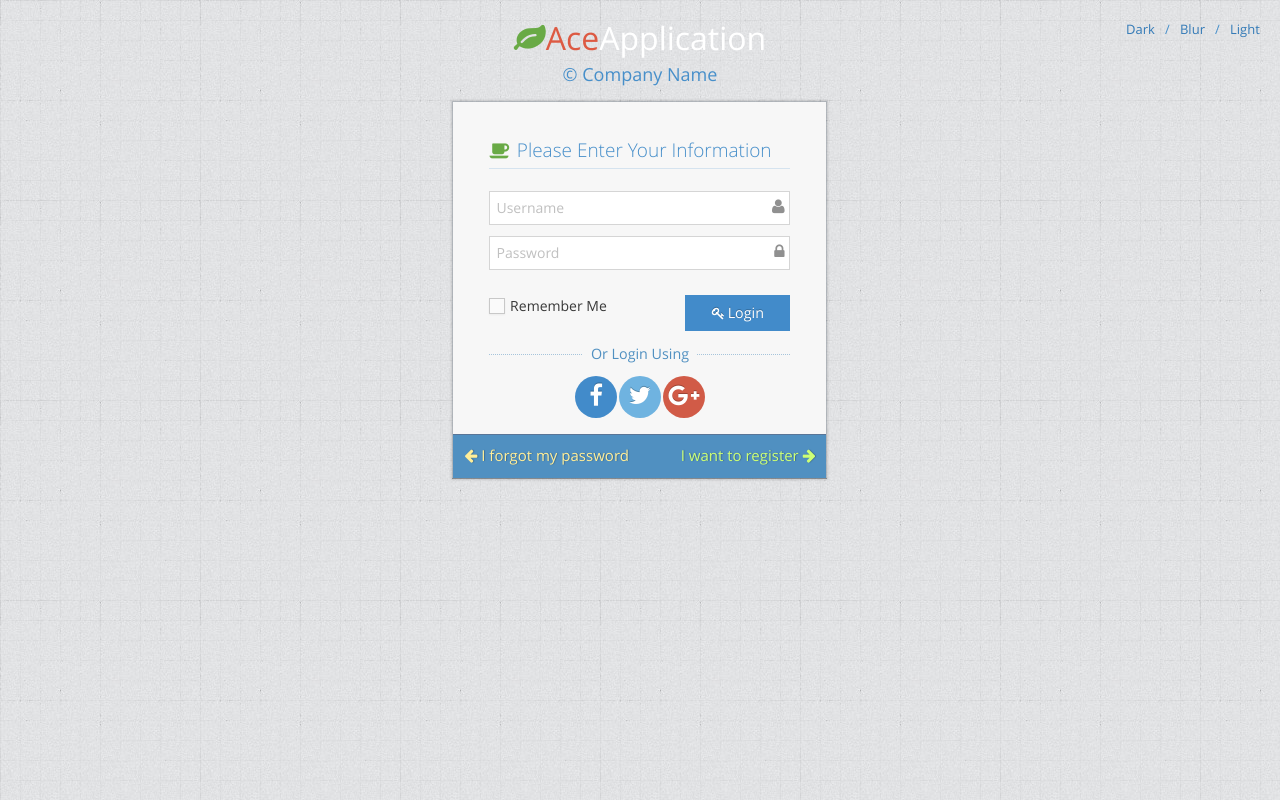
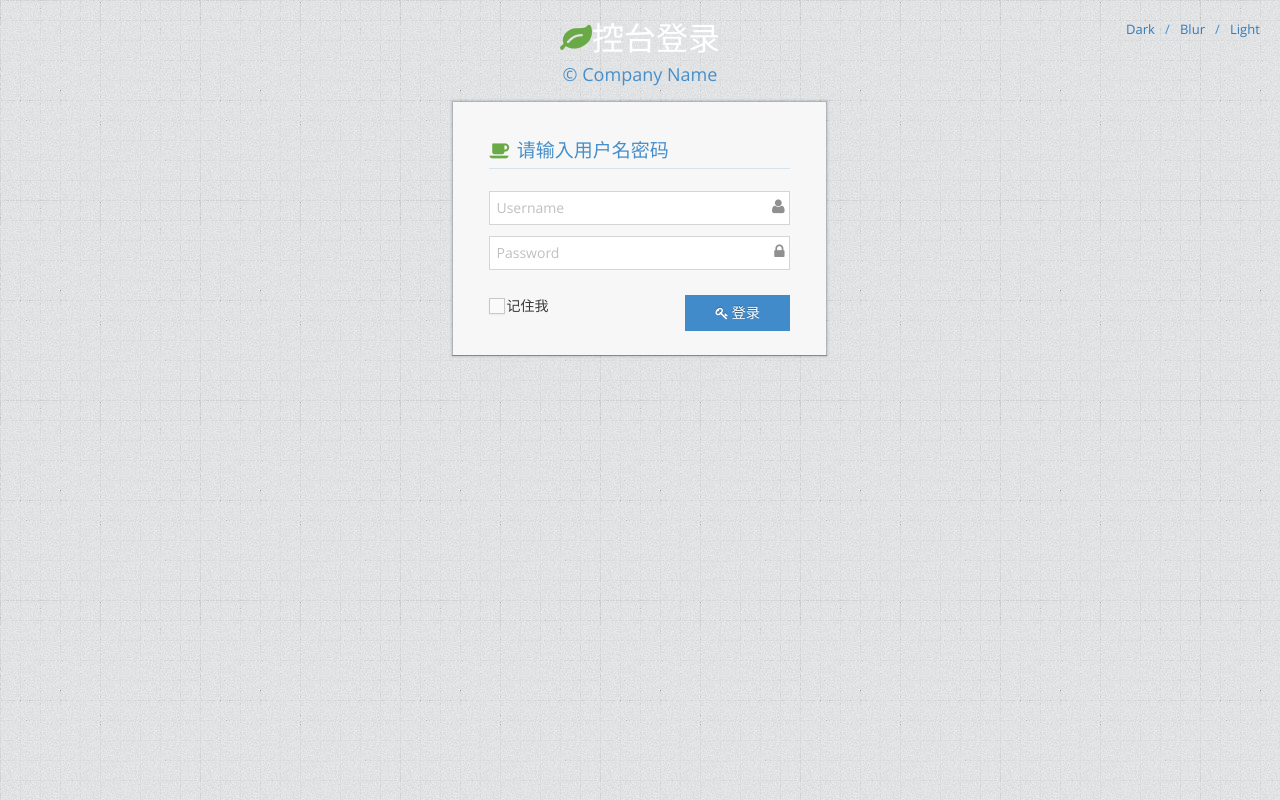
Before and after one commit to LiLiM0/LiLiM0, a Vue app in the folder admin/: page / in a window 1280 px wide. Built offline with nearby package versions, Linux system fonts and the light colour scheme.

Commit message:
1.简化登录页面代码 2.增加eslintrc.js，去掉部分检查项，解决修改代码自动编译时报错：$ is not defined

```diff
--- a/admin/src/App.vue
+++ b/admin/src/App.vue
@@ -7,8 +7,7 @@
                         <div class="center">
                             <h1>
                                 <i class="ace-icon fa fa-leaf green"></i>
-                                <span class="red">Ace</span>
-                                <span class="white" id="id-text2">Application</span>
+                                <span class="white" id="id-text2">控台登录</span>
                             </h1>
                             <h4 class="blue" id="id-company-text">&copy; Company Name</h4>
                         </div>
@@ -21,7 +20,7 @@
                                     <div class="widget-main">
                                         <h4 class="header blue lighter bigger">
                                             <i class="ace-icon fa fa-coffee green"></i>
-                                            Please Enter Your Information
+                                            请输入用户名密码
                                         </h4>
 
                                         <div class="space-6"></div>
@@ -49,13 +48,13 @@
                                                 <div class="clearfix">
                                                     <label class="inline">
                                                         <input type="checkbox" class="ace"/>
-                                                        <span class="lbl"> Remember Me</span>
+                                                        <span class="lbl">记住我</span>
                                                     </label>
 
                                                     <button type="button"
                                                             class="width-35 pull-right btn btn-sm btn-primary">
                                                         <i class="ace-icon fa fa-key"></i>
-                                                        <span class="bigger-110">Login</span>
+                                                        <span class="bigger-110">登录</span>
                                                     </button>
                                                 </div>
 
@@ -63,168 +62,10 @@
                                             </fieldset>
                                         </form>
 
-                                        <div class="social-or-login center">
-                                            <span class="bigger-110">Or Login Using</span>
-                                        </div>
-
-                                        <div class="space-6"></div>
-
-                                        <div class="social-login center">
-                                            <a class="btn btn-primary">
-                                                <i class="ace-icon fa fa-facebook"></i>
-                                            </a>
-
-                                            <a class="btn btn-info">
-                                                <i class="ace-icon fa fa-twitter"></i>
-                                            </a>
-
-                                            <a class="btn btn-danger">
-                                                <i class="ace-icon fa fa-google-plus"></i>
-                                            </a>
-                                        </div>
                                     </div><!-- /.widget-main -->
 
-                                    <div class="toolbar clearfix">
-                                        <div>
-                                            <a href="#" data-target="#forgot-box" class="forgot-password-link">
-                                                <i class="ace-icon fa fa-arrow-left"></i>
-                                                I forgot my password
-                                            </a>
-                                        </div>
-
-                                        <div>
-                                            <a href="#" data-target="#signup-box" class="user-signup-link">
-                                                I want to register
-                                                <i class="ace-icon fa fa-arrow-right"></i>
-                                            </a>
-                                        </div>
-                                    </div>
                                 </div><!-- /.widget-body -->
                             </div><!-- /.login-box -->
-
-                            <div id="forgot-box" class="forgot-box widget-box no-border">
-                                <div class="widget-body">
-                                    <div class="widget-main">
-                                        <h4 class="header red lighter bigger">
-                                            <i class="ace-icon fa fa-key"></i>
-                                            Retrieve Password
-                                        </h4>
-
-                                        <div class="space-6"></div>
-                                        <p>
-                                            Enter your email and to receive instructions
-                                        </p>
-
-                                        <form>
-                                            <fieldset>
-                                                <label class="block clearfix">
-														<span class="block input-icon input-icon-right">
-															<input type="email" class="form-control"
-                                                                   placeholder="Email"/>
-															<i class="ace-icon fa fa-envelope"></i>
-														</span>
-                                                </label>
-
-                                                <div class="clearfix">
-                                                    <button type="button"
-                                                            class="width-35 pull-right btn btn-sm btn-danger">
-                                                        <i class="ace-icon fa fa-lightbulb-o"></i>
-                                                        <span class="bigger-110">Send Me!</span>
-                                                    </button>
-                                                </div>
-                                            </fieldset>
-                                        </form>
-                                    </div><!-- /.widget-main -->
-
-                                    <div class="toolbar center">
-                                        <a href="#" data-target="#login-box" class="back-to-login-link">
-                                            Back to login
-                                            <i class="ace-icon fa fa-arrow-right"></i>
-                                        </a>
-                                    </div>
-                                </div><!-- /.widget-body -->
-                            </div><!-- /.forgot-box -->
-
-                            <div id="signup-box" class="signup-box widget-box no-border">
-                                <div class="widget-body">
-                                    <div class="widget-main">
-                                        <h4 class="header green lighter bigger">
-                                            <i class="ace-icon fa fa-users blue"></i>
-                                            New User Registration
-                                        </h4>
-
-                                        <div class="space-6"></div>
-                                        <p> Enter your details to begin: </p>
-
-                                        <form>
-                                            <fieldset>
-                                                <label class="block clearfix">
-														<span class="block input-icon input-icon-right">
-															<input type="email" class="form-control"
-                                                                   placeholder="Email"/>
-															<i class="ace-icon fa fa-envelope"></i>
-														</span>
-                                                </label>
-
-                                                <label class="block clearfix">
-														<span class="block input-icon input-icon-right">
-															<input type="text" class="form-control"
-                                                                   placeholder="Username"/>
-															<i class="ace-icon fa fa-user"></i>
-														</span>
-                                                </label>
-
-                                                <label class="block clearfix">
-														<span class="block input-icon input-icon-right">
-															<input type="password" class="form-control"
-                                                                   placeholder="Password"/>
-															<i class="ace-icon fa fa-lock"></i>
-														</span>
-                                                </label>
-
-                                                <label class="block clearfix">
-														<span class="block input-icon input-icon-right">
-															<input type="password" class="form-control"
-                                                                   placeholder="Repeat password"/>
-															<i class="ace-icon fa fa-retweet"></i>
-														</span>
-                                                </label>
-
-                                                <label class="block">
-                                                    <input type="checkbox" class="ace"/>
-                                                    <span class="lbl">
-															I accept the
-															<a href="#">User Agreement</a>
-														</span>
-                                                </label>
-
-                                                <div class="space-24"></div>
-
-                                                <div class="clearfix">
-                                                    <button type="reset" class="width-30 pull-left btn btn-sm">
-                                                        <i class="ace-icon fa fa-refresh"></i>
-                                                        <span class="bigger-110">Reset</span>
-                                                    </button>
-
-                                                    <button type="button"
-                                                            class="width-65 pull-right btn btn-sm btn-success">
-                                                        <span class="bigger-110">Register</span>
-
-                                                        <i class="ace-icon fa fa-arrow-right icon-on-right"></i>
-                                                    </button>
-                                                </div>
-                                            </fieldset>
-                                        </form>
-                                    </div>
-
-                                    <div class="toolbar center">
-                                        <a href="#" data-target="#login-box" class="back-to-login-link">
-                                            <i class="ace-icon fa fa-arrow-left"></i>
-                                            Back to login
-                                        </a>
-                                    </div>
-                                </div><!-- /.widget-body -->
-                            </div><!-- /.signup-box -->
                         </div><!-- /.position-relative -->
 
                         <div class="navbar-fixed-top align-right">
```
Also changed, not shown: admin/.eslintrc.js (added), 1 other file (tests, documents, lock files or other folders).
